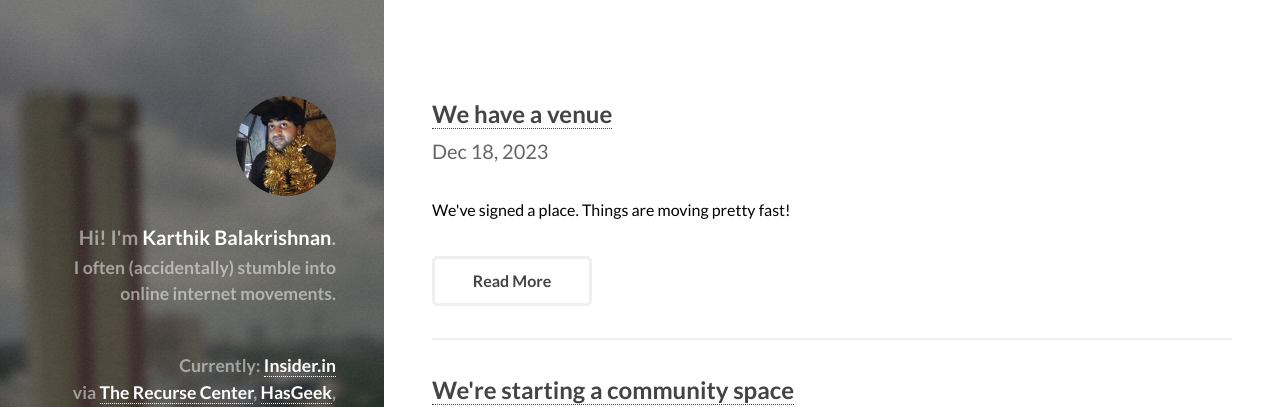
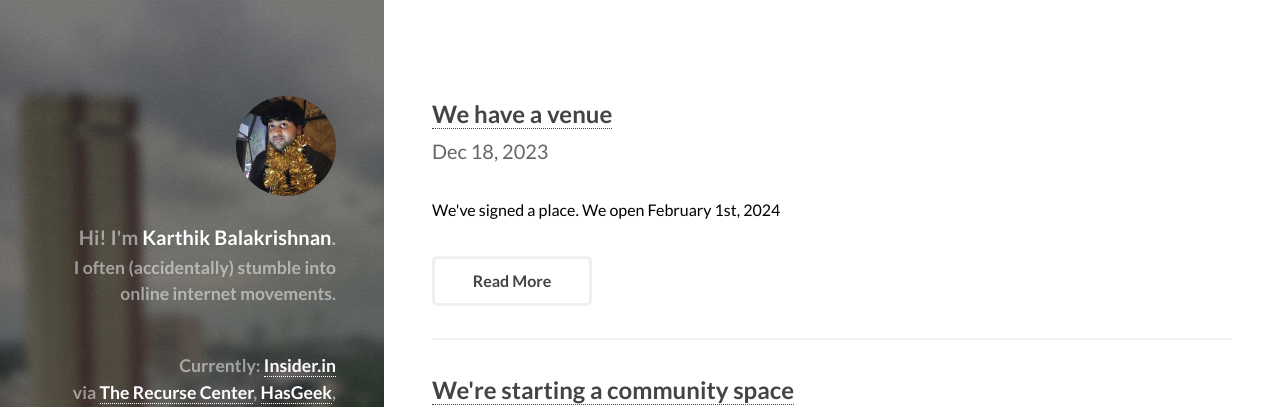
Before and after one commit to karthikb351/karthikb351, a Jekyll site: the page built from index.html, in a window 1280 px wide and 900 px high. Shown: the top 407 px of the window. Built offline with Jekyll 4.4.1, drawn with Linux system fonts in a browser that asks for light colours.

Commit message:
too many fake exclamations

```diff
--- a/_posts/2023-12-18-we-have-a-location.md
+++ b/_posts/2023-12-18-we-have-a-location.md
@@ -6,7 +6,7 @@ categories: hex-project
 permalink: "/blog/we-have-a-venue"
 description: "We've signed a place. We open February 1st, 2024"
 excerpt: >
-    <p>We've signed a place. Things are moving pretty fast!</p>
+    <p>We've signed a place. We open February 1st, 2024</p>
 ---
 
 An update on [our community space plans](/blog/hex-project).
```
